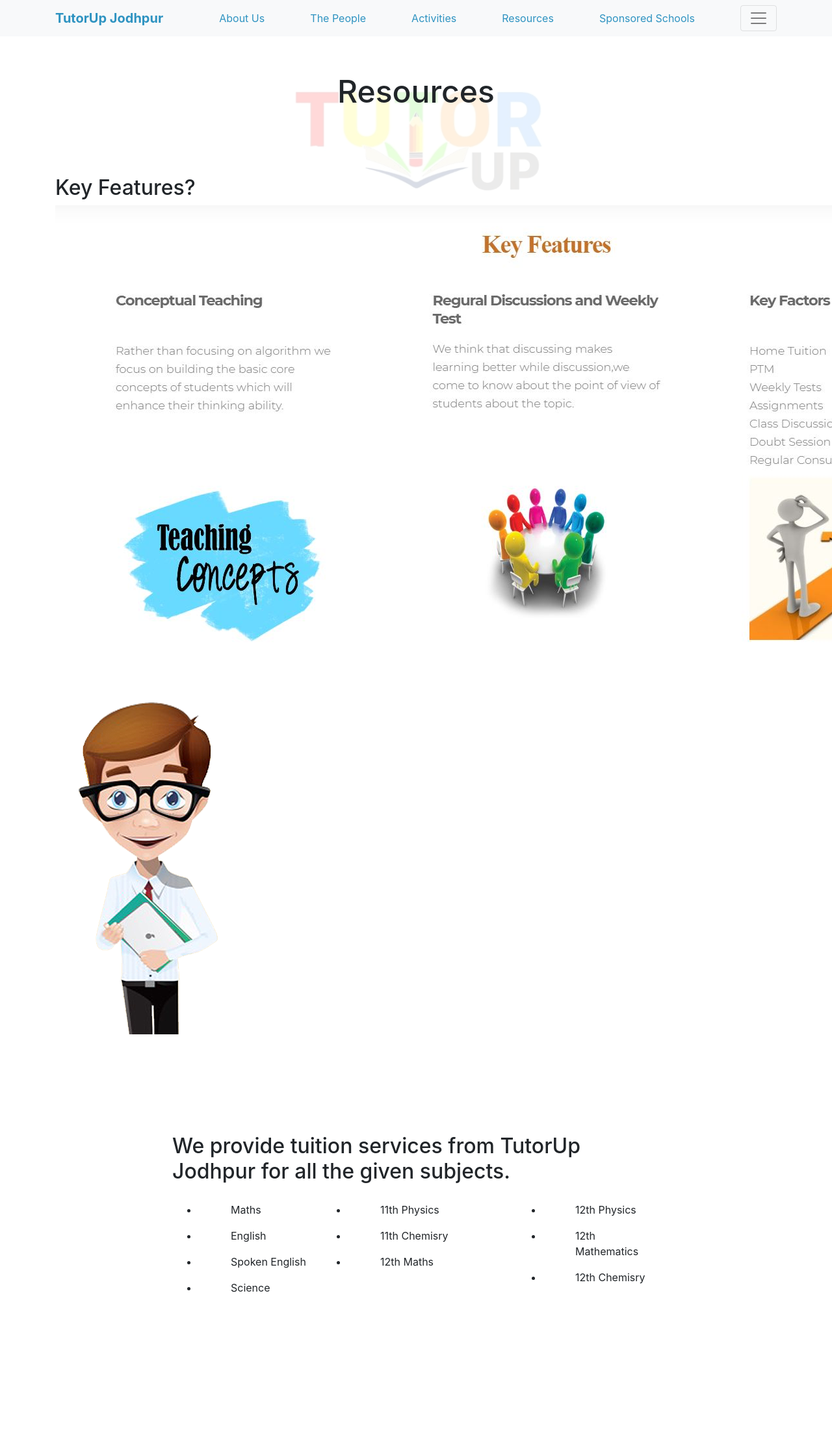
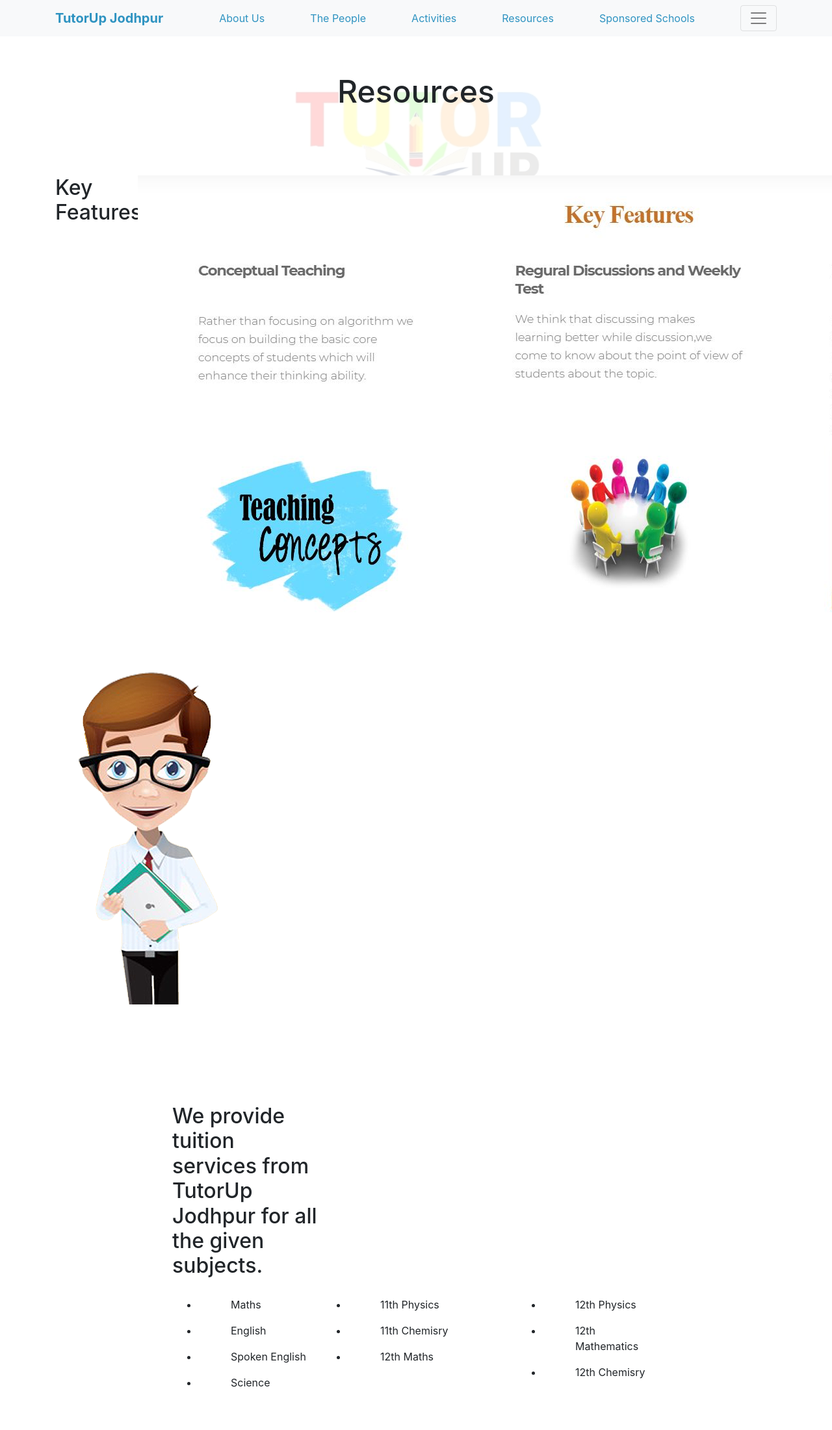
Before and after one commit to tutorupjodhpur/tutorupjodhpur.github.io, a Jekyll site: the page built from resources.html, in a window 1280 px wide. Shown: the whole page at 65% size. Built offline with Jekyll 4.4.1, drawn with Linux system fonts in a browser that asks for light colours; nearby versions of some CDN libraries; comment, search, counter and statistics services are not loaded; before the commit the page ends 2115 px from its top, so only the background shows below that.

Commit message:
Update resources.html

```diff
--- a/resources.html
+++ b/resources.html
@@ -10,10 +10,10 @@ layout: default
    <div class="bg-white">
       <div class="row">
 
-        <div class="col-md-12">
+        <div class="col-lg-4 col-md-6">
 
           <div class="row event-question">
-            <div class="col-md-12">
+            <div class="col-lg-4 col-md-6">
               <h2>Key Features?</h2>
             </div>
             <div class="col-md-8">
@@ -28,7 +28,7 @@ layout: default
               <div style="width:750px;margin:0 auto;">
                   <div class="sub_we_top">
                      <div class="row event-question">
-                              <div class="col-md-12">
+                              <div class="col-lg-4 col-md-6">
                                 <h2>We provide tuition services from TutorUp Jodhpur for all the given subjects.</h2>
                               </div>
                       </div>
```
